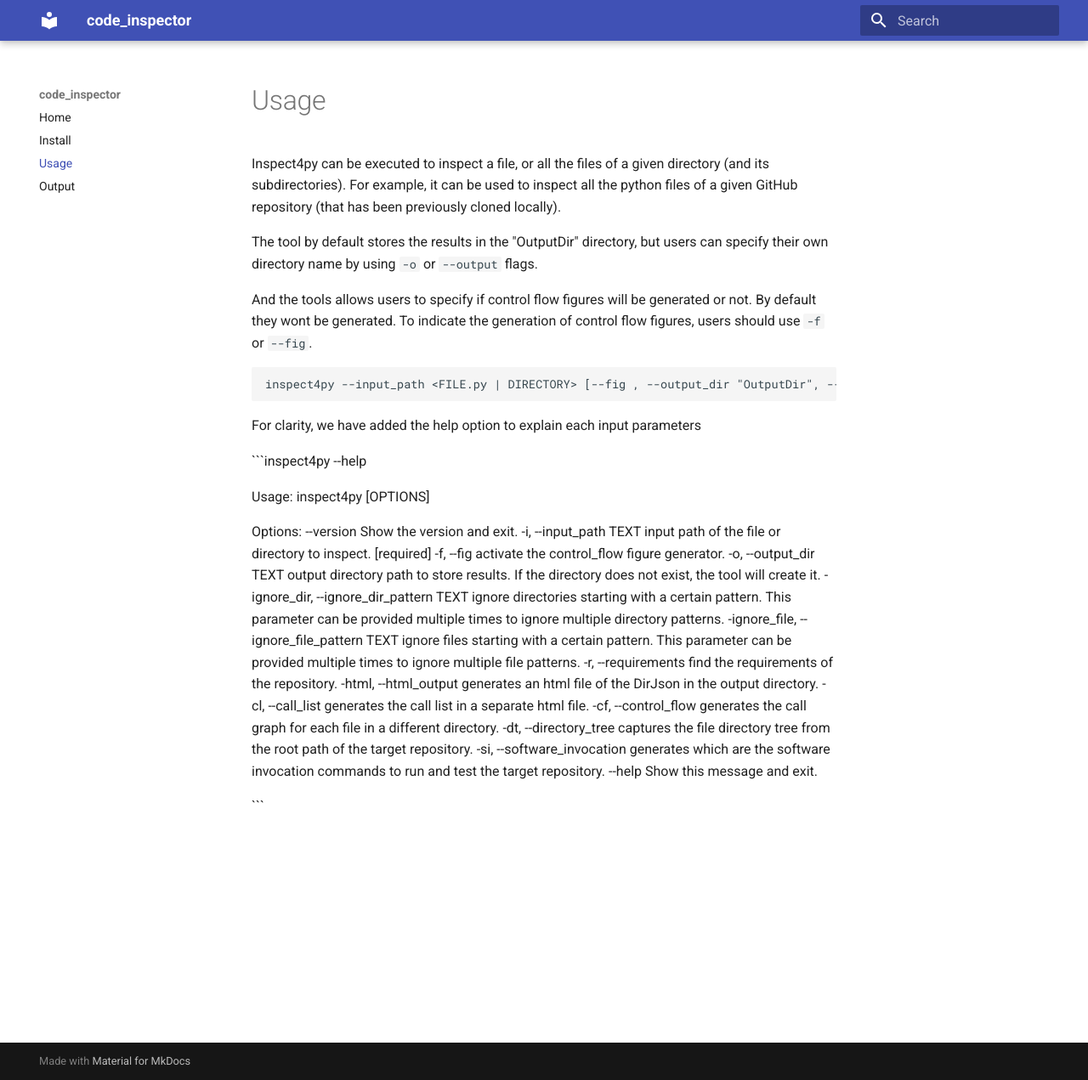
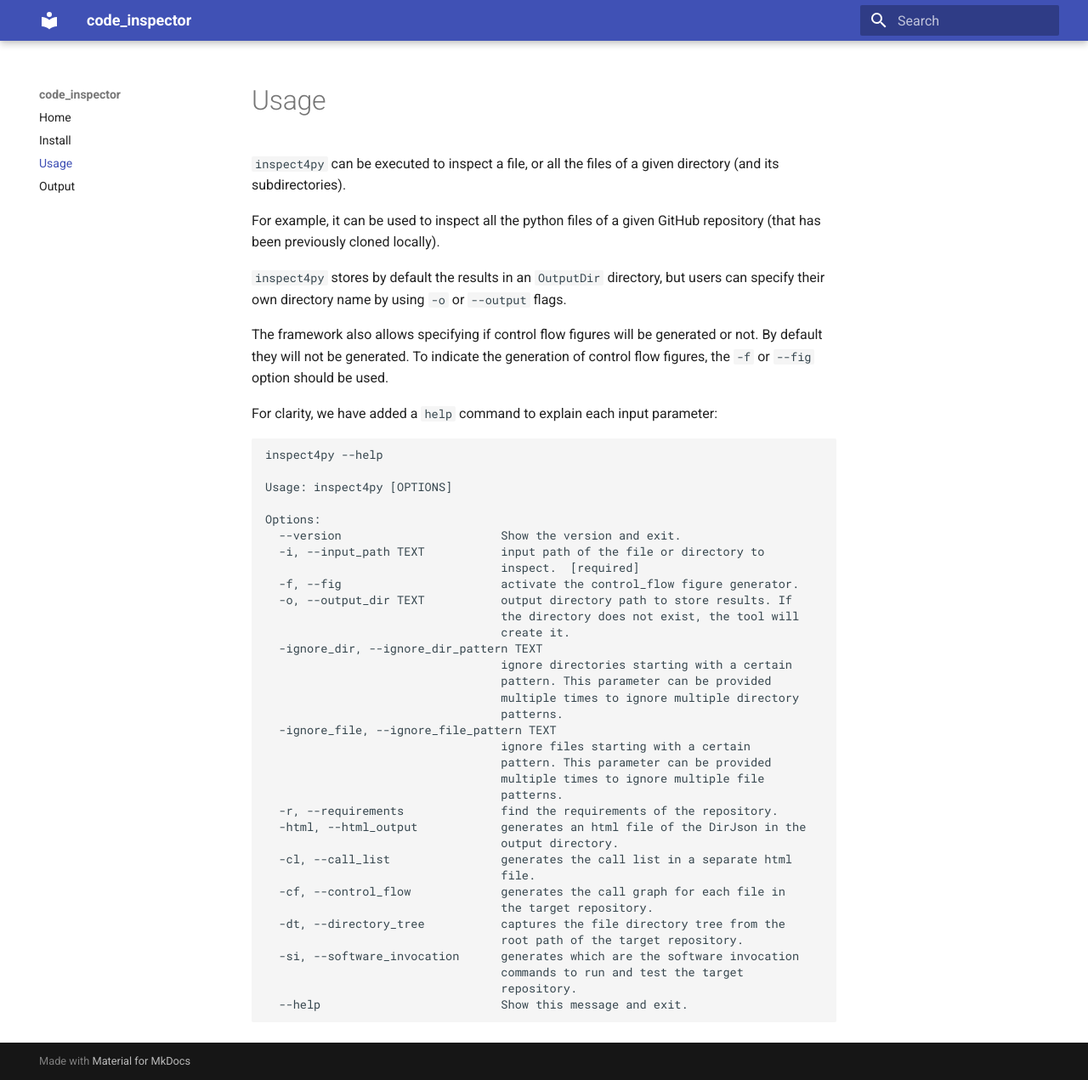
Before and after one commit to SoftwareUnderstanding/inspect4py, an MkDocs documentation site: the page built from docs/usage.md, in a window 1280 px wide and 1271 px high. Shown: the whole window at 85% size. Built offline with MkDocs 1.6.1 and Material for MkDocs 9.7.7, drawn with Linux system fonts in a browser that asks for light colours.

Commit message:
More documentation updates and polishing

````diff
--- a/docs/usage.md
+++ b/docs/usage.md
@@ -1,18 +1,16 @@
-Inspect4py can be executed to inspect a file, or all the files of a given directory (and its subdirectories).
+`inspect4py` can be executed to inspect a file, or all the files of a given directory (and its subdirectories).
+
 For example, it can be used to inspect all the python files of a given GitHub repository (that has been previously cloned locally).
 
-The tool by default stores the results in the "OutputDir" directory, but users can specify their own directory name by using `-o` or `--output` flags.
+`inspect4py` stores by default the results in an `OutputDir` directory, but users can specify their own directory name by using `-o` or `--output` flags.
 
-And the tools allows users to specify if control flow figures will be generated or not. By default they wont be generated. To indicate the generation of control flow figures, users should use `-f` or `--fig`.
+The framework also allows specifying if control flow figures will be generated or not. By default they will not be generated. To indicate the generation of control flow figures, the `-f` or `--fig` option should be used.
+
+
+For clarity, we have added a `help` command to explain each input parameter:
 
 ```
-inspect4py --input_path <FILE.py | DIRECTORY> [--fig , --output_dir "OutputDir", --ignore_dir_pattern "__", ignore_file_pattern "__" --requirements --html_output]
-```
-
-
-For clarity, we have added the help option to explain each input parameters
-
-```inspect4py --help
+inspect4py --help
 
 Usage: inspect4py [OPTIONS]
 
@@ -39,13 +37,12 @@
                                   output directory.
   -cl, --call_list                generates the call list in a separate html
                                   file.
-  -cf, --control_flow             generates the call graph for each file in a
-                                  different directory.
+  -cf, --control_flow             generates the call graph for each file in
+                                  the target repository.
   -dt, --directory_tree           captures the file directory tree from the
                                   root path of the target repository.
-  -si, --software_invocation      generates which are the software
-                                  invocation commands to run and test the
-                                  target repository.
+  -si, --software_invocation      generates which are the software invocation
+                                  commands to run and test the target
+                                  repository.
   --help                          Show this message and exit.
-
 ```
````
Also changed, not shown: README.md (+58 -31 lines), docs/install.md (+37 -26 lines), 1 other file.
